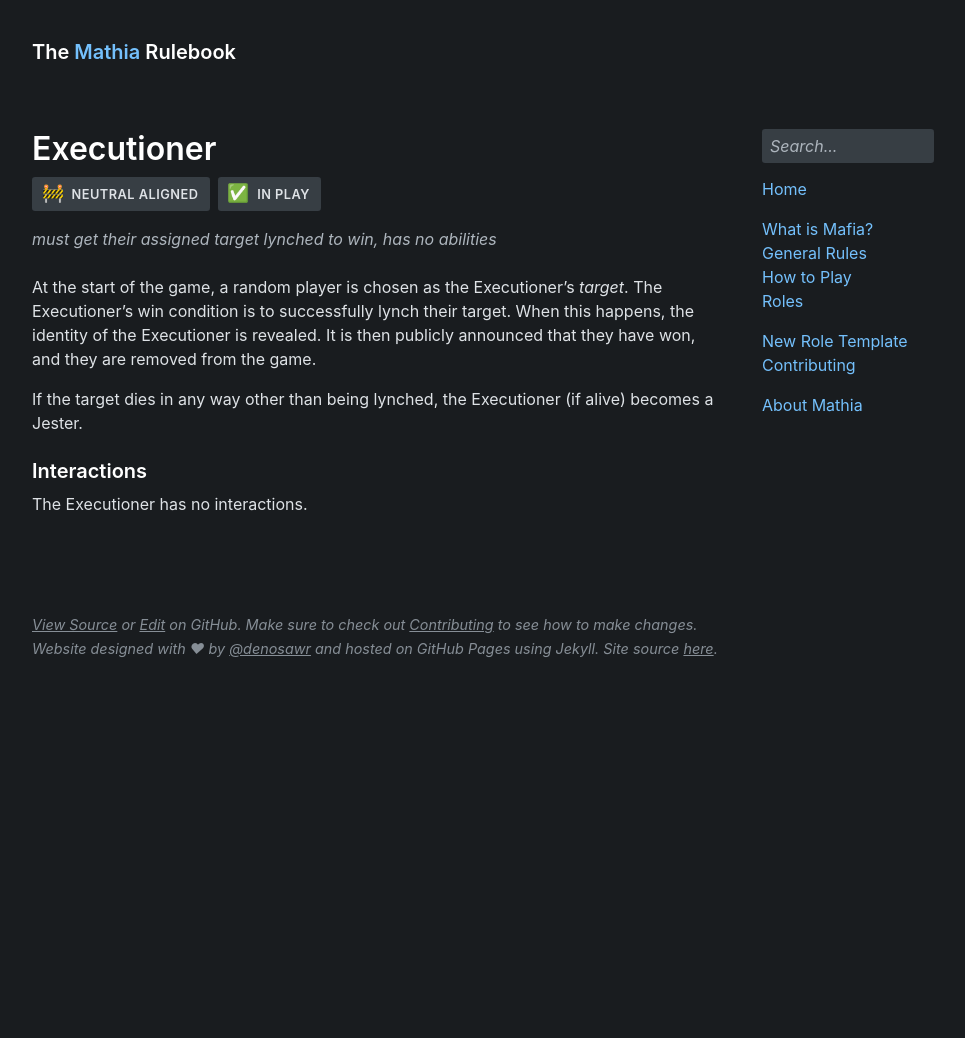
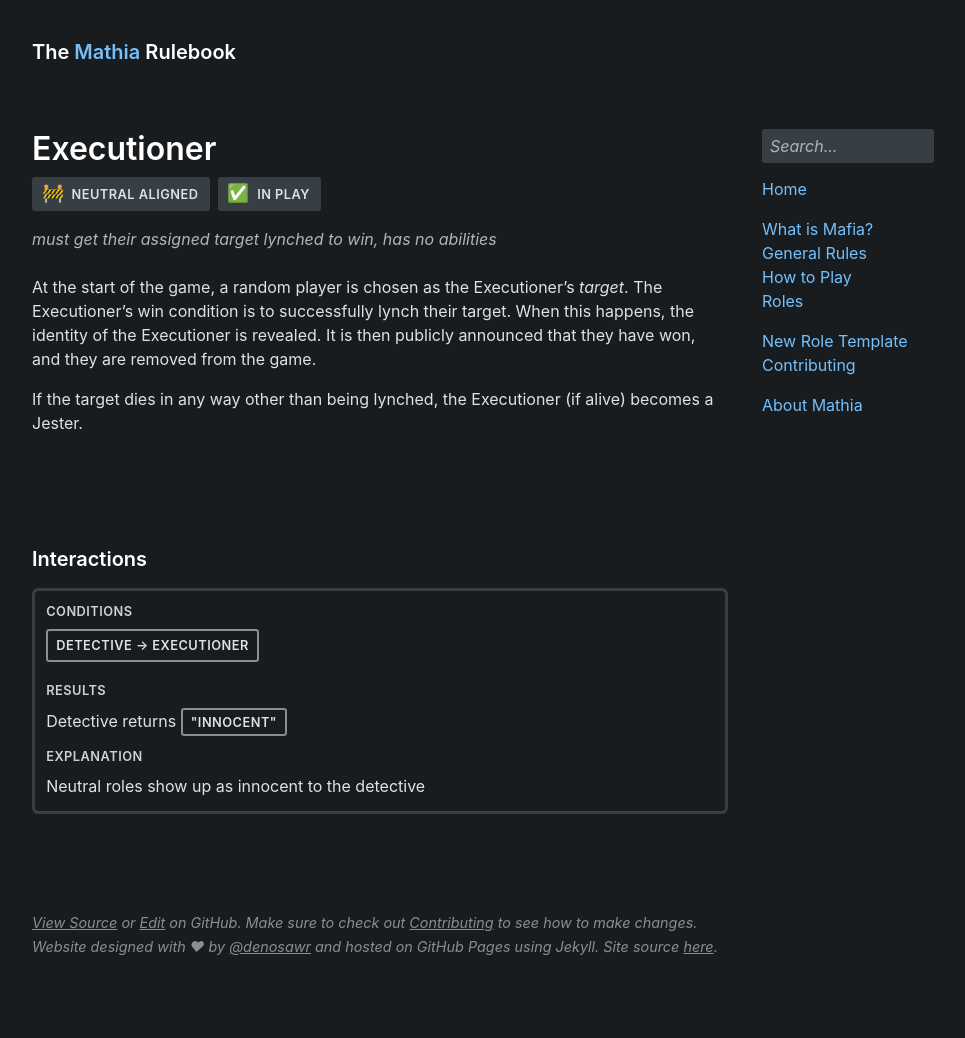
Before and after one commit to olliecheng/mathia-rulebook, a Jekyll site: the page built from roles/executioner.md, in a window 1280 px wide. Shown: the whole page, without its empty margins (152-1117 px from the left). Built offline with Jekyll 4.4.1, drawn with Linux system fonts in a browser that asks for light colours; some web fonts are replaced; before the commit the page ends 900 px from its top, so only the background shows below that.

Commit message:
Update executioner.md

```diff
--- a/roles/executioner.md
+++ b/roles/executioner.md
@@ -10,5 +10,9 @@ At the start of the game, a random player is chosen as the Executioner's _target
 
 If the target dies in any way other than being lynched, the Executioner (if alive) becomes a Jester.
 
-### Interactions
-The Executioner has no interactions.
+{% capture interactions %}
+Detective > Executioner;
+Detective returns "Innocent";
+Neutral roles show up as innocent to the detective;
+{% endcapture %}
+{% include interactions.html content=interactions %}
```
